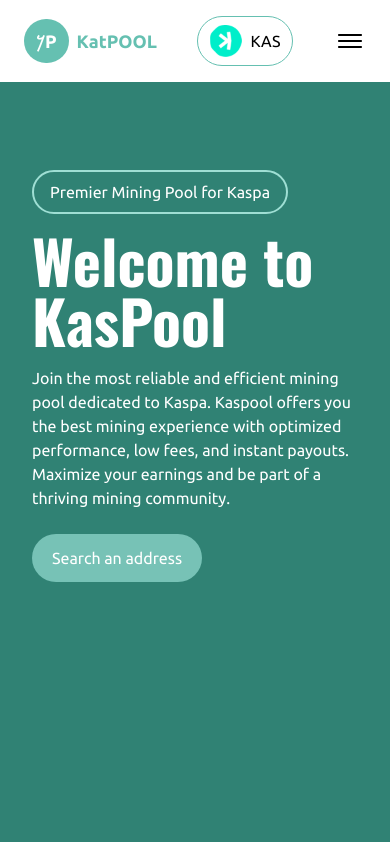
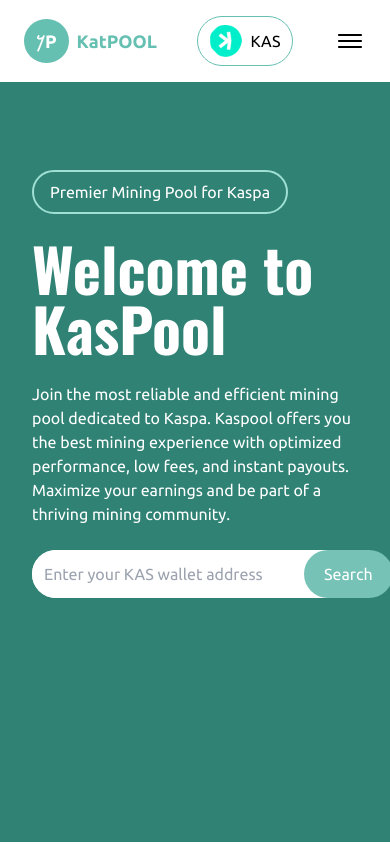
Before and after one commit to coinchimp/kaspool-frontend, a React (Vite) app: page / in a window 390 px wide. Built offline with nearby package versions, Linux system fonts and the light colour scheme.

Commit message:
Completed hero and created miner dashboard pages

```diff
--- a/package.json
+++ b/package.json
@@ -14,7 +14,7 @@
     "react": "^18.3.1",
     "react-dom": "^18.3.1",
     "react-icons": "^5.2.1",
-    "react-router-dom": "^6.25.1"
+    "react-router-dom": "^6.26.0"
   },
   "devDependencies": {
     "@types/react": "^18.3.3",
--- a/src/App.tsx
+++ b/src/App.tsx
@@ -1,9 +1,30 @@
+import { Route, Routes } from 'react-router-dom'
 import { Home } from './pages/Home'
+import Miner from './layouts/Miner'
+import Dashboard from './pages/Dashboard'
+import Earnings from './pages/Earnings'
+import Rewards from './pages/Rewards'
 
 function App() {
     return (
         <div>
-            <Home />
+            <Routes>
+                <Route path="/" element={<Home />} />
+                <Route path="/miner/:address" element={<Miner />}>
+                    <Route
+                        path="/miner/:address/dashboard"
+                        element={<Dashboard />}
+                    />
+                    <Route
+                        path="/miner/:address/earnings"
+                        element={<Earnings />}
+                    />
+                    <Route
+                        path="/miner/:address/rewards"
+                        element={<Rewards />}
+                    />
+                </Route>
+            </Routes>
         </div>
     )
 }
--- a/src/components/Hero.tsx
+++ b/src/components/Hero.tsx
@@ -7,19 +7,31 @@
                         Premier Mining Pool for Kaspa
                     </p>
                 </div>
-                <p className="text-6xl font-bold hero-text my-4">
+                <p className="text-6xl font-bold hero-text my-6 md:my-4">
                     Welcome to KasPool
                 </p>
-                <p className="max-w-lg">
+                <p className="max-w-xs md:max-w-lg">
                     Join the most reliable and efficient mining pool dedicated
                     to Kaspa. Kaspool offers you the best mining experience with
                     optimized performance, low fees, and instant payouts.
                     Maximize your earnings and be part of a thriving mining
                     community.
                 </p>
-                <button className="rounded-full bg-[#77c2b6] py-3 mt-6 text-white px-5 hover:bg-opacity-80 transition ease-in-out duration-200">
-                    Search an address
-                </button>
+                <div className="flex items-center mt-6 max-w-xs md:max-w-lg bg-white rounded-full">
+                    <input
+                        type="text"
+                        className="hidden md:inline px-5 py-3 rounded-full w-[65%] text-black outline-none"
+                        placeholder="Please enter your KAS wallet address"
+                    />
+                    <input
+                        type="text"
+                        className="md:hidden px-3 py-3 rounded-full text-black outline-none"
+                        placeholder="Enter your KAS wallet address"
+                    />
+                    <button className="rounded-full bg-[#77c2b6] py-3 text-white px-5 hover:bg-opacity-80 transition ease-in-out duration-200 ml-auto">
+                        Search
+                    </button>
+                </div>
             </div>
         </div>
     )
--- /dev/null
+++ b/src/layouts/Miner.tsx
@@ -0,0 +1,5 @@
+const Miner = () => {
+    return <div>Miner</div>
+}
+
+export default Miner
--- a/src/main.tsx
+++ b/src/main.tsx
@@ -2,9 +2,12 @@
 import ReactDOM from 'react-dom/client'
 import App from './App.tsx'
 import './index.css'
+import { BrowserRouter } from 'react-router-dom'
 
 ReactDOM.createRoot(document.getElementById('root')!).render(
-  <React.StrictMode>
-    <App />
-  </React.StrictMode>,
+    <React.StrictMode>
+        <BrowserRouter>
+            <App />
+        </BrowserRouter>
+    </React.StrictMode>,
 )
--- /dev/null
+++ b/src/pages/Dashboard.tsx
@@ -0,0 +1,5 @@
+const Dashboard = () => {
+    return <div>Dashboard</div>
+}
+
+export default Dashboard
--- /dev/null
+++ b/src/pages/Earnings.tsx
@@ -0,0 +1,5 @@
+const Earnings = () => {
+    return <div>Earnings</div>
+}
+
+export default Earnings
--- /dev/null
+++ b/src/pages/Rewards.tsx
@@ -0,0 +1,5 @@
+const Rewards = () => {
+    return <div>Rewards</div>
+}
+
+export default Rewards
```
Also changed, not shown: 1 other file (tests, documents, lock files or other folders).
